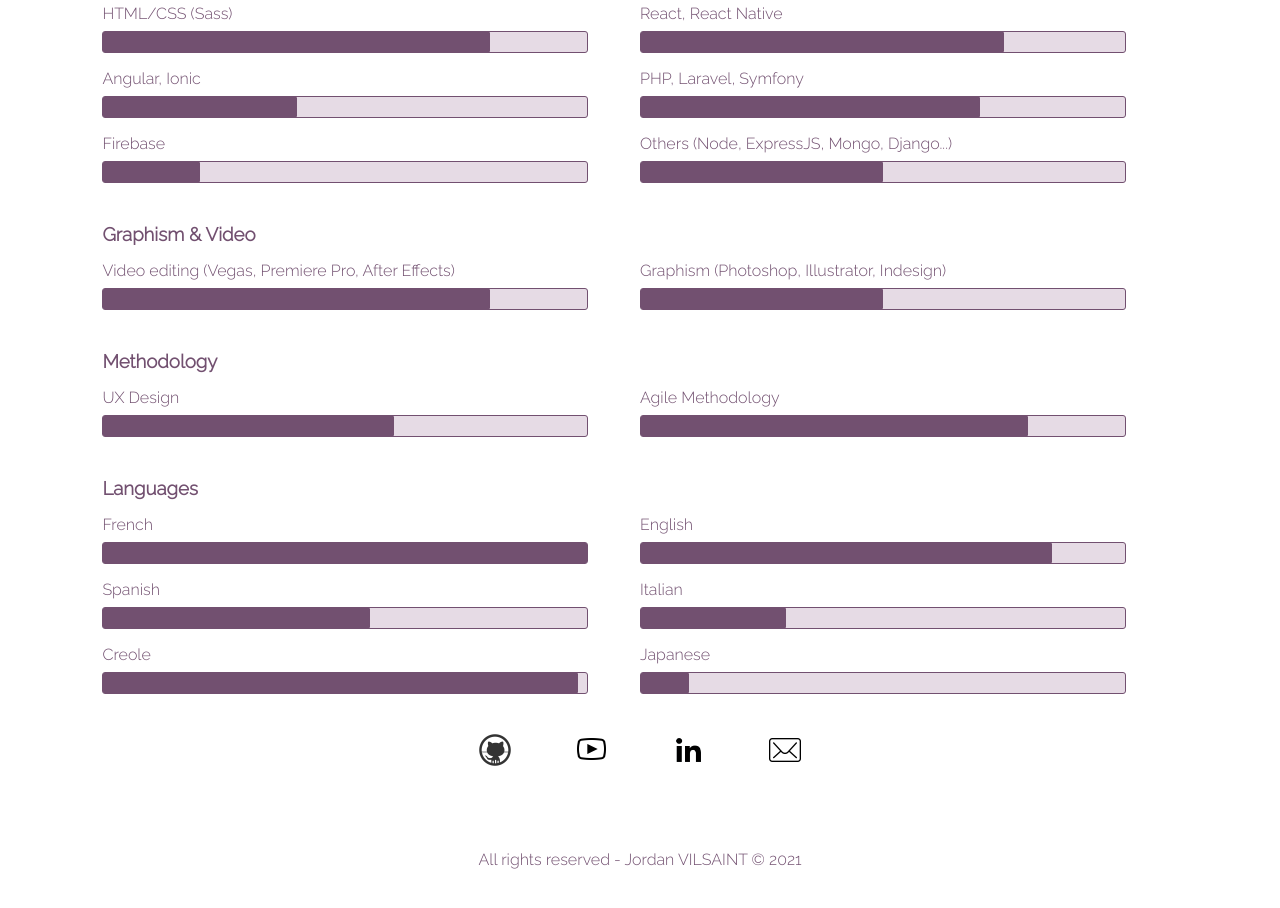
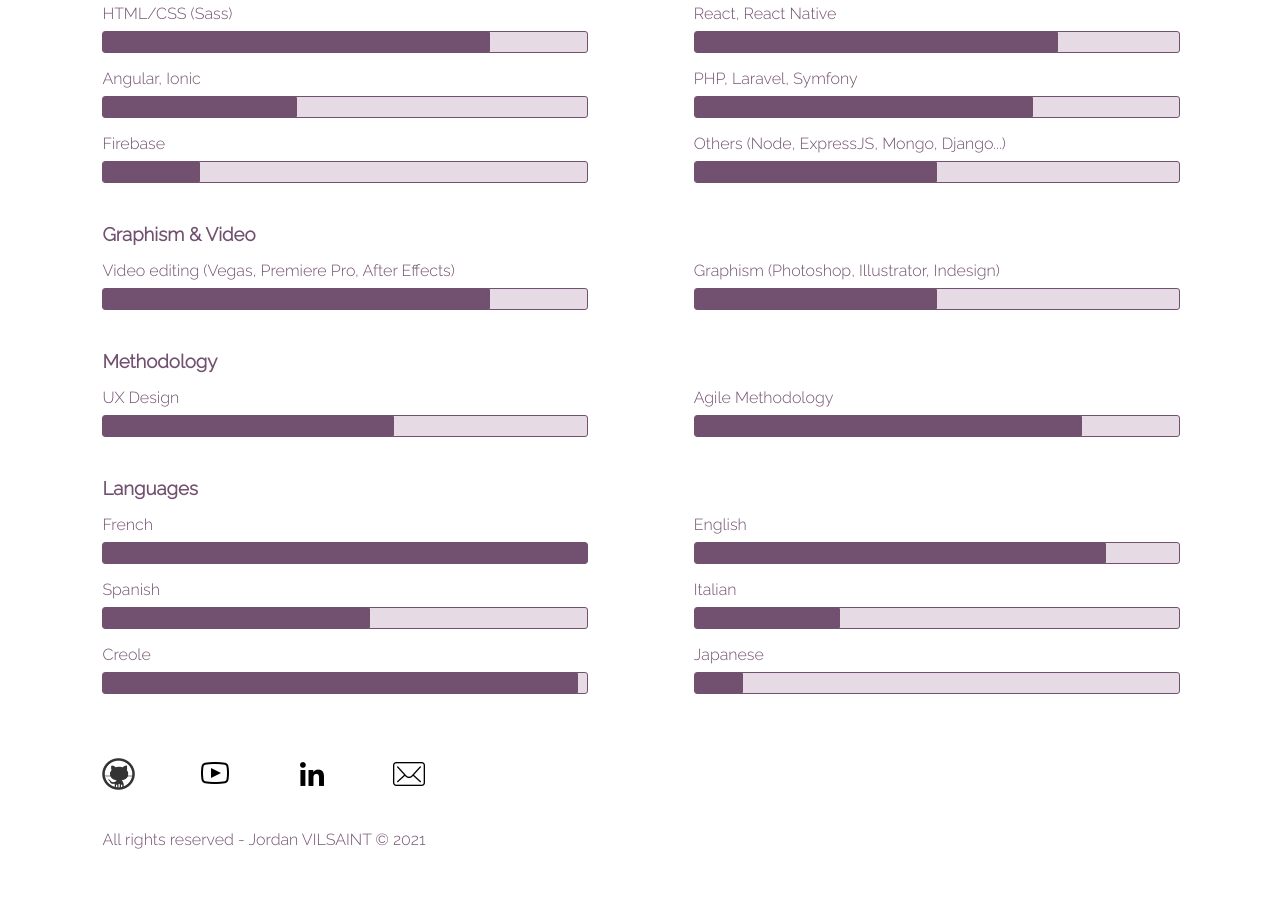
Before and after one commit to JoVsn/portfolio, a React (Create React App) app: page /about in a window 1280 px wide. Shown: the part 480-1388 px from the top of the page. Built offline with nearby package versions, Linux system fonts and the light colour scheme.

Commit message:
modified about skillbars length and contact bar styles

```diff
--- a/src/components/About/About.js
+++ b/src/components/About/About.js
@@ -17,6 +17,7 @@ class About extends Component {
 
     render() {
         return (
+            <>
                 <div className="About">
                     <TransitionHolder show={true} />
                     <h1 className="mobile-title">About</h1>
@@ -74,8 +75,9 @@ class About extends Component {
                         </div>
 
                     </div>
+                </div>
                 <ContactBar />
-      </div>
+            </>
         );
     }
 }
--- a/src/components/About/About.scss
+++ b/src/components/About/About.scss
@@ -21,7 +21,7 @@
     }
     .skills {
         width: 100%;
-        margin-top: 3vh;
+        margin: 3vh 0;
         &-container {
             margin-top: 5vh;
             h3 {
@@ -30,6 +30,7 @@
             &-content {
                 display: flex;
                 flex-wrap: wrap;
+                justify-content: space-between;
             }
         }
     }
--- a/src/shared/ContactBar/ContactBar.js
+++ b/src/shared/ContactBar/ContactBar.js
@@ -9,6 +9,7 @@ import mail_img from '../../assets/imgs/mail.png';
 const ContactBar = () => {
     return (
         <div className="ContactBar">
+            <div className="contact-container">
                 <div className="logo-container">
                     <a href="https://github.com/jovsn" target="_blank" rel="noopener noreferrer">
                         <img src={github_img} alt="Github" />
@@ -29,6 +30,7 @@ const ContactBar = () => {
                         <img src={mail_img} alt="Adresse mail : vilsaint.jordan@gmail.com" />
                     </a>
                 </div>
+            </div>
 
         </div>
     );
--- a/src/shared/ContactBar/ContactBar.scss
+++ b/src/shared/ContactBar/ContactBar.scss
@@ -1,17 +1,30 @@
 @import '../../styles/_base';
+
 .ContactBar {
+    margin: 40px 0;
+    height: 100%;
+    padding: 0 8%;
+
+    .contact-container {
         display: flex;
         justify-content: space-between;
-    margin-top: 40px;
-    margin-bottom: 40px;
-    padding: 0 35%;
-    height: 100%;
-    align-self: flex-end;
+        width: 30%;
+
         .logo-container {
-        width: 10%;
+            width: 7%;
             vertical-align: middle;
+            display: flex;
+
+            a {
+                height: auto;
+                justify-content: center;
+                align-items: center;
+                display: flex;
+
                 img {
                     width: 100%;
+                }
+            }
         }
     }
 }
@@ -20,11 +33,15 @@
 
 @media only screen and (max-width: 600px) {
     .ContactBar {
-        flex-direction: column;
-        padding: 0 45%;
+        .contact-container {
+
+            width: 100%;
+            align-items: center;
+
             .logo-container {
                 margin: 2vh 0;
-            width: 100%;
+                width: 7%;
+            }
         }
     }
 }
@@ -33,10 +50,12 @@
 
 @media only screen and (min-width: 600px) {
     .ContactBar {
+        .contact-container {
             flex-direction: initial;
-        padding: 0 25%;
+
             .logo-container {
                 width: 10%;
+            }
         }
     }
 }
@@ -45,10 +64,12 @@
 
 @media only screen and (min-width: 992px) {
     .ContactBar {
+        .contact-container {
             flex-direction: initial;
-        padding: 0 35%;
+
             .logo-container {
                 width: 10%;
             }
         }
     }
+}
--- a/src/shared/Footer/Footer.scss
+++ b/src/shared/Footer/Footer.scss
@@ -1,7 +1,12 @@
 @import '../../styles/_base';
 
 .Footer {
-    text-align: center;
     margin: 40px 0;
     padding: 0 8%;
 }
+
+@media only screen and (max-width: 600px) {
+    .Footer {
+        text-align: center;
+    }
+}
--- a/src/shared/SkillBar/SkillBar.scss
+++ b/src/shared/SkillBar/SkillBar.scss
@@ -59,8 +59,7 @@
 
 @media only screen and (max-width: 600px) {
     .SkillBar {
-        width: 90%;
-        padding-right: 10%;
+        width: 100%;
 
         .jauge-border {
             width: 100%;
@@ -72,8 +71,7 @@
 
 @media only screen and (min-width: 600px) {
     .SkillBar {
-        width: 90%;
-        padding-right: 10%;
+        width: 100%;
 
         .jauge-border {
             width: 100%;
@@ -88,7 +86,6 @@
 @media only screen and (min-width: 992px) {
     .SkillBar {
         width: 45%;
-        padding-right: 5%;
 
         .jauge-border {
             width: 100%;
```
Lines whose indentation alone changed are shown as unchanged.
